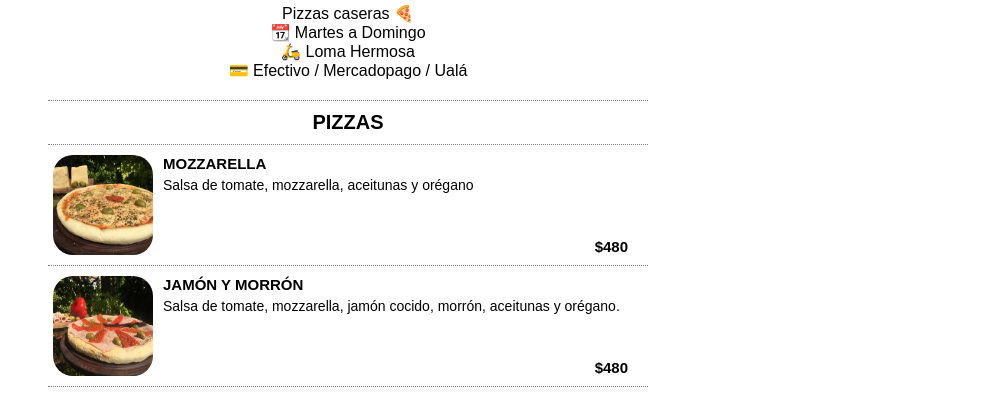
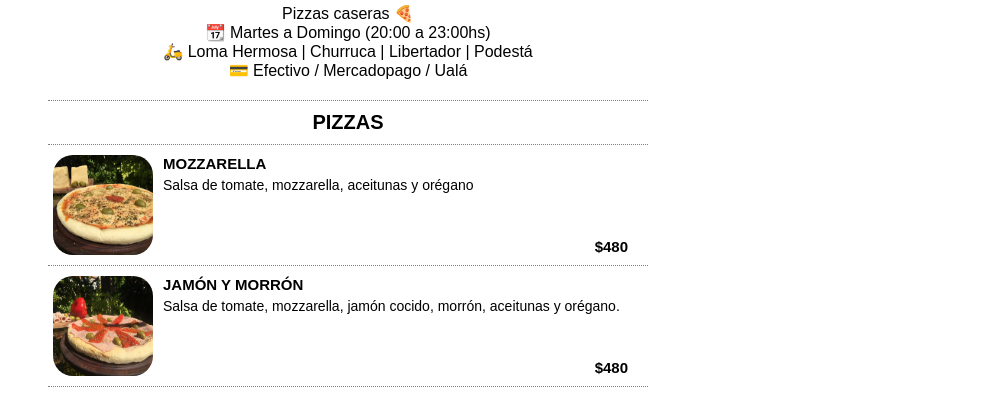
Before and after one commit to claudiodelkahez/menucito_pizzeria, a plain HTML site: page index.html in a window 1280 px wide. Shown: the part 286-680 px from the top of the page, without its empty margins (292-1280 px from the left). Drawn offline with Linux system fonts and the light colour scheme.

Commit message:
Modifique las zonas de envios

```diff
--- a/index.html
+++ b/index.html
@@ -46,8 +46,8 @@
 
             <!-- <h1 ><a  href="../favicon.html" >THE FRIENDS BURGERS</a></h1> -->
             <p class="cabecera_descripcion">Pizzas caseras 🍕</p>
-            <p class="cabecera_descripcion">📆 Martes a Domingo</p>
-            <p class="cabecera_descripcion" >🛵 Loma Hermosa</p>
+            <p class="cabecera_descripcion">📆 Martes a Domingo (20:00 a 23:00hs)</p>
+            <p class="cabecera_descripcion" >🛵 Loma Hermosa | Churruca | Libertador | Podestá</p>
             <p class="cabecera_descripcion" >💳 Efectivo / Mercadopago / Ualá</p>
         </header>
 
```
